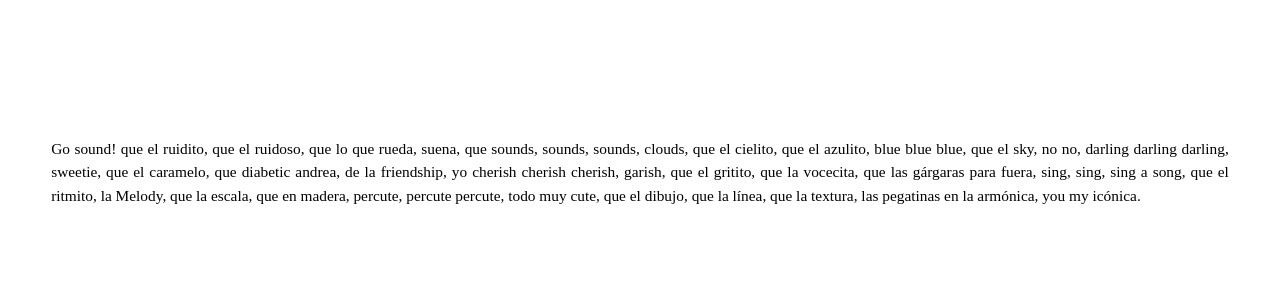
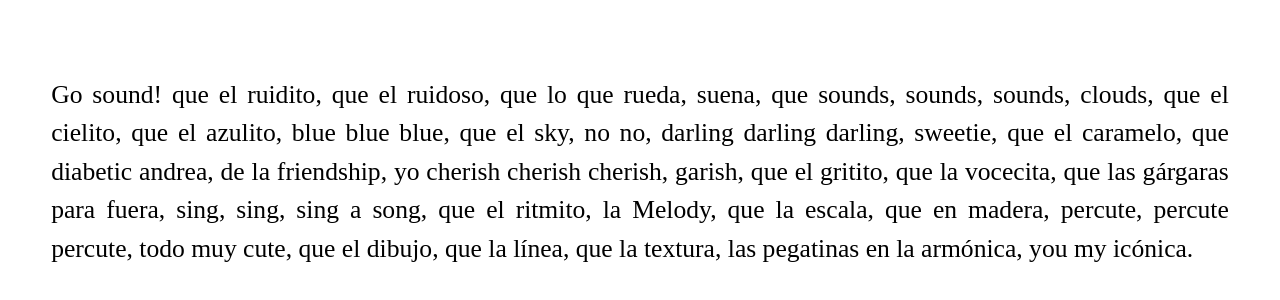
Before and after one commit to holasoysu/soniditosonidito, a plain HTML site: page index.html in a window 1280 px wide. Shown: the part 228-528 px from the top of the page. Drawn offline with Linux system fonts and the light colour scheme.

Commit message:
Update index.html

```diff
--- a/index.html
+++ b/index.html
@@ -24,7 +24,7 @@
     .texto-sonoro {
       height: 100vh;
       width: 100vw;
-      font-size: 1.2vw;
+      font-size: 2vw;
       line-height: 1.5;
       text-align: justify;
       padding: 4vw;
```
